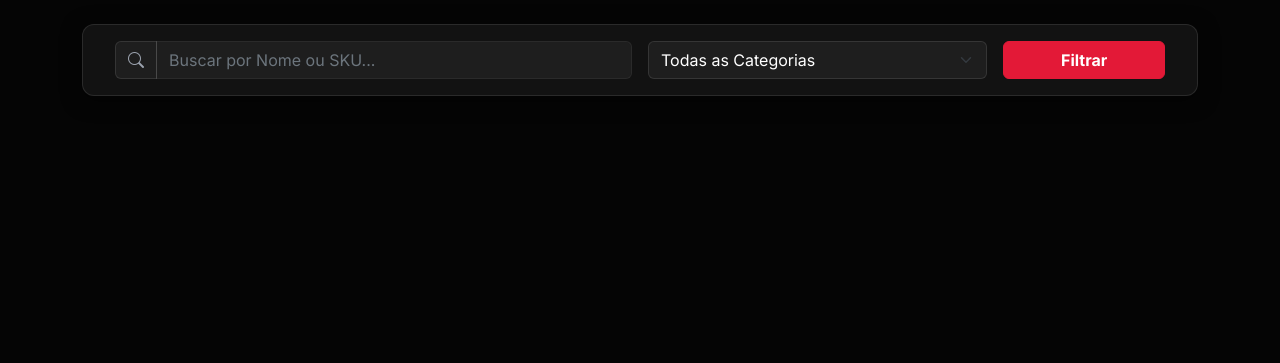
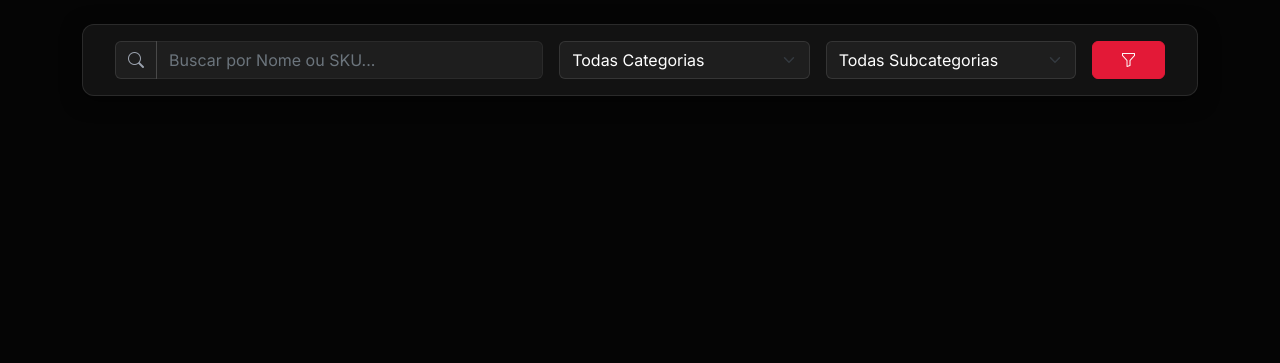
Before and after one commit to elo-estoque/elostock, a Flask app: page /elostock/dashboard in a window 1280 px wide. Shown: the part 57-420 px from the top of the page. Run offline with Flask 3, Linux system fonts and the light colour scheme; the visitor is signed in with stand-in values (Sample User, id 1); data that the repository does not hold is empty.

Commit message:
Update index.html

```diff
--- a/templates/index.html
+++ b/templates/index.html
@@ -140,21 +140,29 @@
 
         <div class="content-box py-3 mb-4">
             <form action="/elostock/dashboard" method="GET" class="row g-3 align-items-center">
-                <div class="col-md-6">
+                <div class="col-md-5">
                     <div class="input-group">
                         <span class="input-group-text"><i class="bi bi-search"></i></span>
                         <input type="text" name="q" class="form-control" placeholder="Buscar por Nome ou SKU..." value="{{ search_query }}">
                     </div>
                 </div>
-                <div class="col-md-4">
+                <div class="col-md-3">
                     <select name="cat" class="form-select">
-                        <option value="">Todas as Categorias</option>
+                        <option value="">Todas Categorias</option>
                         {% for c in categorias %}
                             <option value="{{ c }}" {{ 'selected' if selected_cat == c else '' }}>{{ c }}</option>
                         {% endfor %}
                     </select>
                 </div>
-                <div class="col-md-2"><button type="submit" class="btn btn-primary w-100 fw-bold">Filtrar</button></div>
+                <div class="col-md-3">
+                    <select name="sub" class="form-select">
+                        <option value="">Todas Subcategorias</option>
+                        {% for s in subcategorias %}
+                            <option value="{{ s }}" {{ 'selected' if selected_sub == s else '' }}>{{ s }}</option>
+                        {% endfor %}
+                    </select>
+                </div>
+                <div class="col-md-1"><button type="submit" class="btn btn-primary w-100 fw-bold"><i class="bi bi-funnel"></i></button></div>
             </form>
         </div>
 
@@ -176,6 +184,7 @@
                                 <div class="d-flex gap-2 mt-1">
                                     {% if p.sku_produtos %}<span class="badge-sku"><i class="bi bi-upc-scan"></i> {{ p.sku_produtos }}</span>{% endif %}
                                     {% if p.categoria_produtos %}<span class="badge-cat">{{ p.categoria_produtos }}</span>{% endif %}
+                                    {% if p.subcategoria %}<span class="badge-cat" style="background-color: rgba(255,255,255,0.05); color: #aaa;">{{ p.subcategoria }}</span>{% endif %}
                                 </div>
                                 <small class="text-muted d-block mt-1">{{ p.localizacao }}</small>
                             </div>
@@ -210,6 +219,7 @@
                                     <div class="d-flex gap-2 mt-1">
                                         {% if p.sku_produtos %}<span class="badge-sku"><i class="bi bi-upc-scan"></i> {{ p.sku_produtos }}</span>{% endif %}
                                         <span class="badge-cat bg-danger bg-opacity-25 text-danger border border-danger border-opacity-25">Showroom</span>
+                                        {% if p.subcategoria %}<span class="badge-cat" style="background-color: rgba(255,255,255,0.05); color: #aaa;">{{ p.subcategoria }}</span>{% endif %}
                                     </div>
                                     <small class="text-muted d-block mt-1">{{ p.localizacao }}</small>
                                 </div>
```
